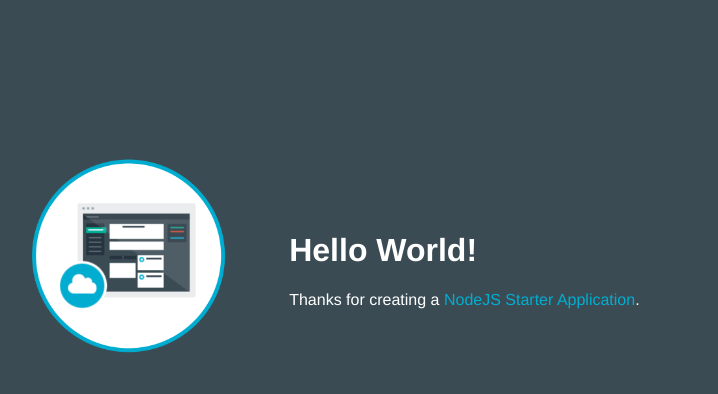
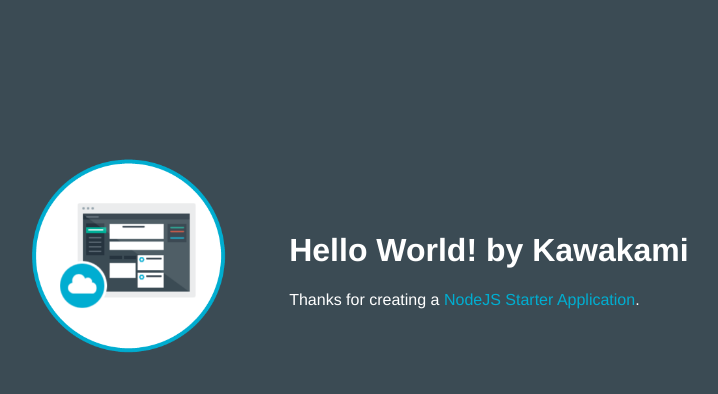
Before and after one commit to kawakamigou/kawakamitestapp, a website: page public/index.html in a window 1280 px wide. Shown: the whole page, without its empty margins (253-971 px from the left). Drawn offline with Linux system fonts and the light colour scheme.

Commit message:
Update index.html

```diff
--- a/public/index.html
+++ b/public/index.html
@@ -16,7 +16,7 @@
           <img class = "newappIcon" src="images/newapp-icon.png">
         </td>
         <td>
-          <h1 id="message">Hello World!</h1>
+          <h1 id="message">Hello World! by Kawakami</h1>
           <p class='description'></p> Thanks for creating a <span class = "blue">NodeJS Starter Application</span>.
         </td>
       </tr>
```
